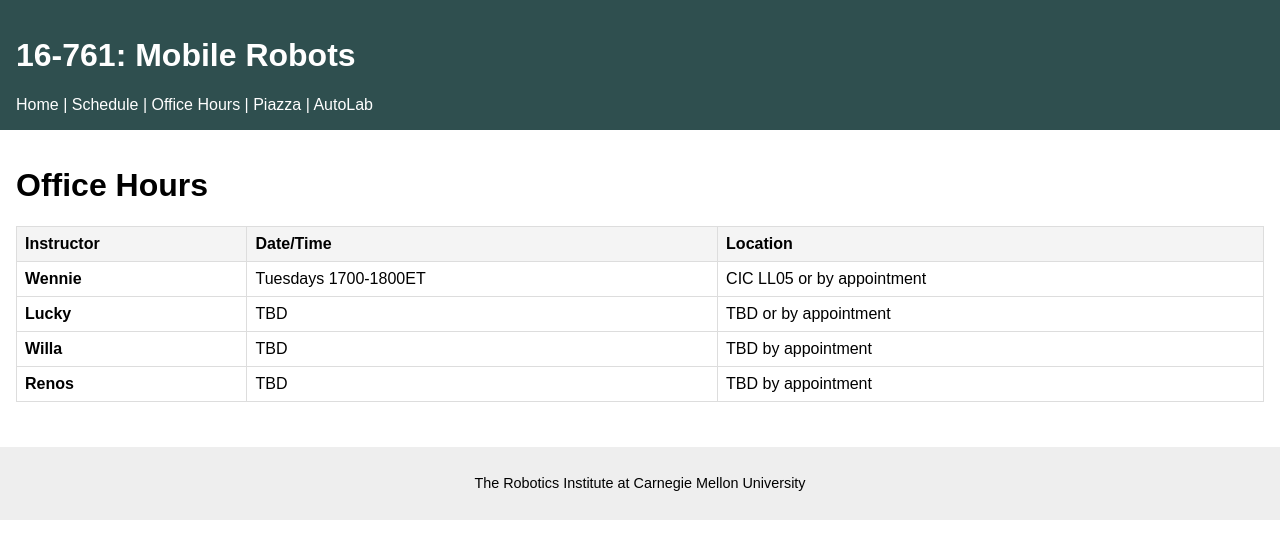
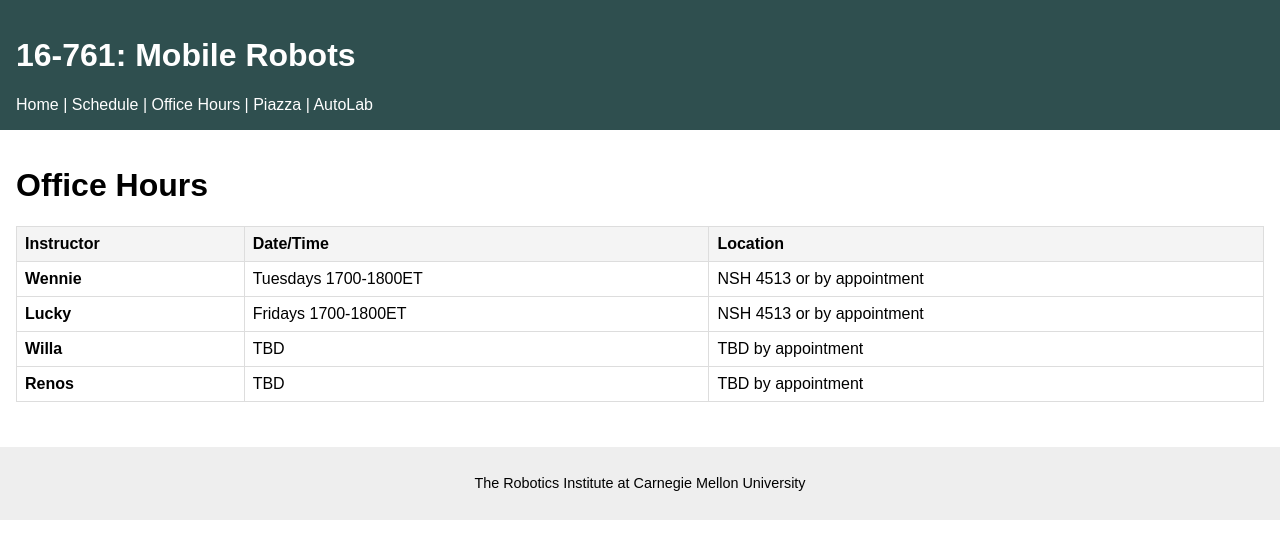
Before and after one commit to mr-cmu/mr-cmu.github.io, a Jekyll site: the page built from office_hours.md, in a window 1280 px wide. Shown: the top 559 px of the page. Built offline with Jekyll 4.4.1, drawn with Linux system fonts in a browser that asks for light colours.

Commit message:
Add Lucky office hours

```diff
--- a/office_hours.md
+++ b/office_hours.md
@@ -8,8 +8,8 @@ permalink: /office_hours/
 
 | Instructor | Date/Time | Location |
 |-----------------|----------------|----------------|
-| **Wennie**   | Tuesdays 1700-1800ET  | CIC LL05 or by appointment   |
-| **Lucky**    | TBD  | TBD or by appointment |
+| **Wennie**   | Tuesdays 1700-1800ET  | NSH 4513 or by appointment  |
+| **Lucky**    | Fridays 1700-1800ET | NSH 4513 or by appointment|
 | **Willa**  | TBD  | TBD by appointment |
 | **Renos**   | TBD  | TBD by appointment |
 |-----------------|----------------|----------------|
```
